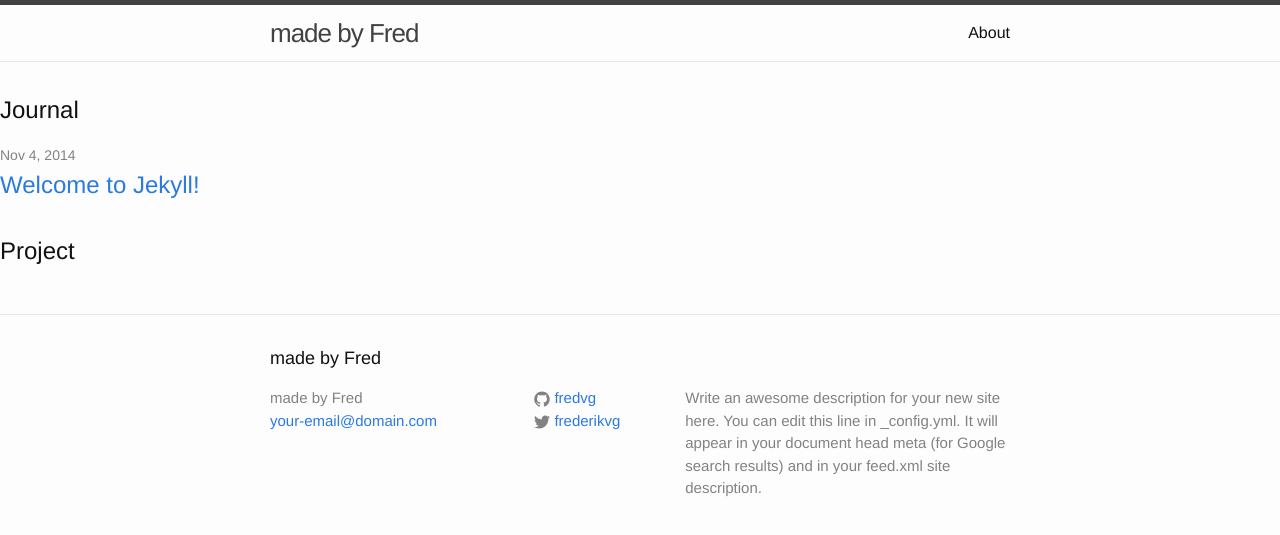
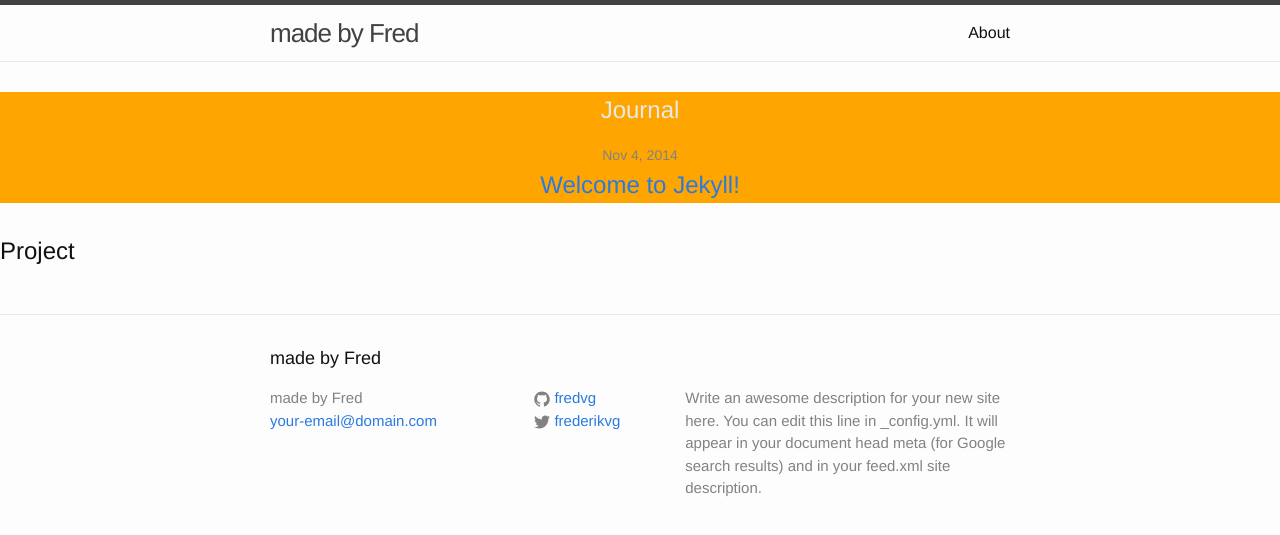
Before and after one commit to fredvg/fredvg.github.io, a Jekyll site: the page built from index.html, in a window 1280 px wide. Shown: the top 535 px of the page. Built offline with Jekyll 4.4.1, drawn with Linux system fonts in a browser that asks for light colours.

Commit message:
changed css section.home-journal

```diff
--- a/css/main.scss
+++ b/css/main.scss
@@ -47,3 +47,10 @@ $on-laptop:        800px;
         "layout",
         "syntax-highlighting"
 ;
+
+// MBF Custom Styles
+section.home-journal {
+	background-color: orange;
+	color: $grey-color-light;
+	text-align: center;
+}
```
